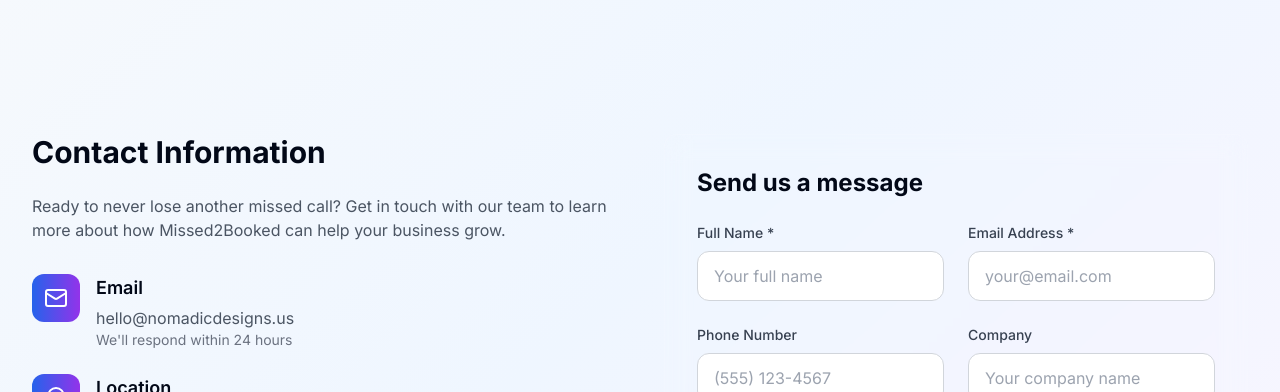
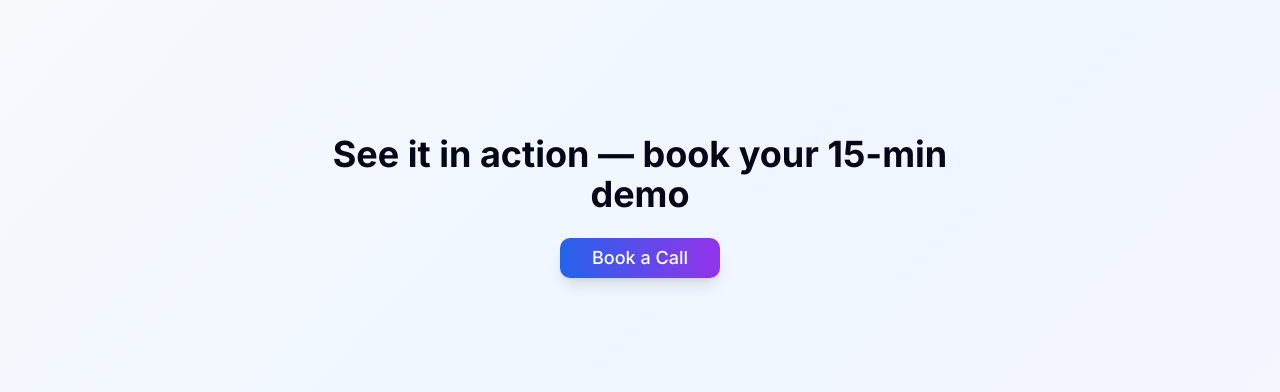
Before and after one commit to dsheeha6/missed2booked, a Next.js app: page /contact in a window 1280 px wide. Shown: the part 359-751 px from the top of the page. Built offline with nearby package versions, Linux system fonts and the light colour scheme; no server answers.

Commit message:
Update Book Call buttons to link to Calendly and add CTA to contact page

```diff
--- a/app/contact/page.tsx
+++ b/app/contact/page.tsx
@@ -82,6 +82,23 @@ export default function ContactPage() {
           <p className="text-xl text-gray-600 dark:text-gray-300 mb-8 max-w-2xl mx-auto">
             Have questions about Missed2Booked? We'd love to hear from you. Send us a message and we'll respond as soon as possible.
           </p>
+        </div>
+      </section>
+
+      {/* CTA Section */}
+      <section className="py-16">
+        <div className="container-custom">
+          <div className="max-w-2xl mx-auto text-center">
+            <h2 className="text-3xl md:text-4xl font-bold mb-6">
+              See it in action — book your 15-min demo
+            </h2>
+            <Button
+              onClick={() => window.open('https://calendly.com/daniel-sheehan03/missed2booked-com', '_blank')}
+              className="bg-gradient-to-r from-blue-600 to-purple-600 hover:from-blue-700 hover:to-purple-700 text-lg px-8 py-4"
+            >
+              Book a Call
+            </Button>
+          </div>
         </div>
       </section>
 
--- a/components/FAQ.tsx
+++ b/components/FAQ.tsx
@@ -107,12 +107,14 @@ export function FAQ() {
                 whileHover={{ scale: 1.05 }}
                 whileTap={{ scale: 0.95 }}
               >
-                <Link
-                  href="/contact"
+                <a
+                  href="https://calendly.com/daniel-sheehan03/missed2booked-com"
+                  target="_blank"
+                  rel="noopener noreferrer"
                   className="btn-secondary inline-flex items-center justify-center px-8 py-3 text-lg"
                 >
                   Book a Call
-                </Link>
+                </a>
               </motion.div>
             </div>
           </div>
--- a/components/HowItWorks.tsx
+++ b/components/HowItWorks.tsx
@@ -117,12 +117,14 @@ export function HowItWorks() {
               whileHover={{ scale: 1.05 }}
               whileTap={{ scale: 0.95 }}
             >
-              <Link
-                href="/demo"
-                className="btn-secondary inline-flex items-center justify-center px-8 py-3 text-lg"
+              <a
+                href="https://calendly.com/daniel-sheehan03/missed2booked-com"
+                target="_blank"
+                rel="noopener noreferrer"
+                className="btn-secondary inline-flex items-center justify-center px-8 py-3 text-lg border-2 border-blue-600 hover:border-blue-700"
               >
-                See Live Demo
-              </Link>
+                Book Call
+              </a>
             </motion.div>
           </div>
         </motion.div>
--- a/components/StickyCTA.tsx
+++ b/components/StickyCTA.tsx
@@ -68,10 +68,10 @@ export function StickyCTA() {
                 </Link>
               </Button>
               <Button variant="ghost" size="sm" asChild className="flex-1">
-                <Link href="/contact">
+                <a href="https://calendly.com/daniel-sheehan03/missed2booked-com" target="_blank" rel="noopener noreferrer">
                   <Calendar className="h-4 w-4 mr-1" />
                   Book Call
-                </Link>
+                </a>
               </Button>
             </div>
           </div>
@@ -101,10 +101,10 @@ export function StickyCTA() {
               </Link>
             </Button>
             <Button variant="ghost" size="sm" asChild>
-              <Link href="/contact">
+              <a href="https://calendly.com/daniel-sheehan03/missed2booked-com" target="_blank" rel="noopener noreferrer">
                 <Calendar className="h-4 w-4 mr-2" />
                 Book Call
-              </Link>
+              </a>
             </Button>
             <button
               onClick={handleDismiss}
```
